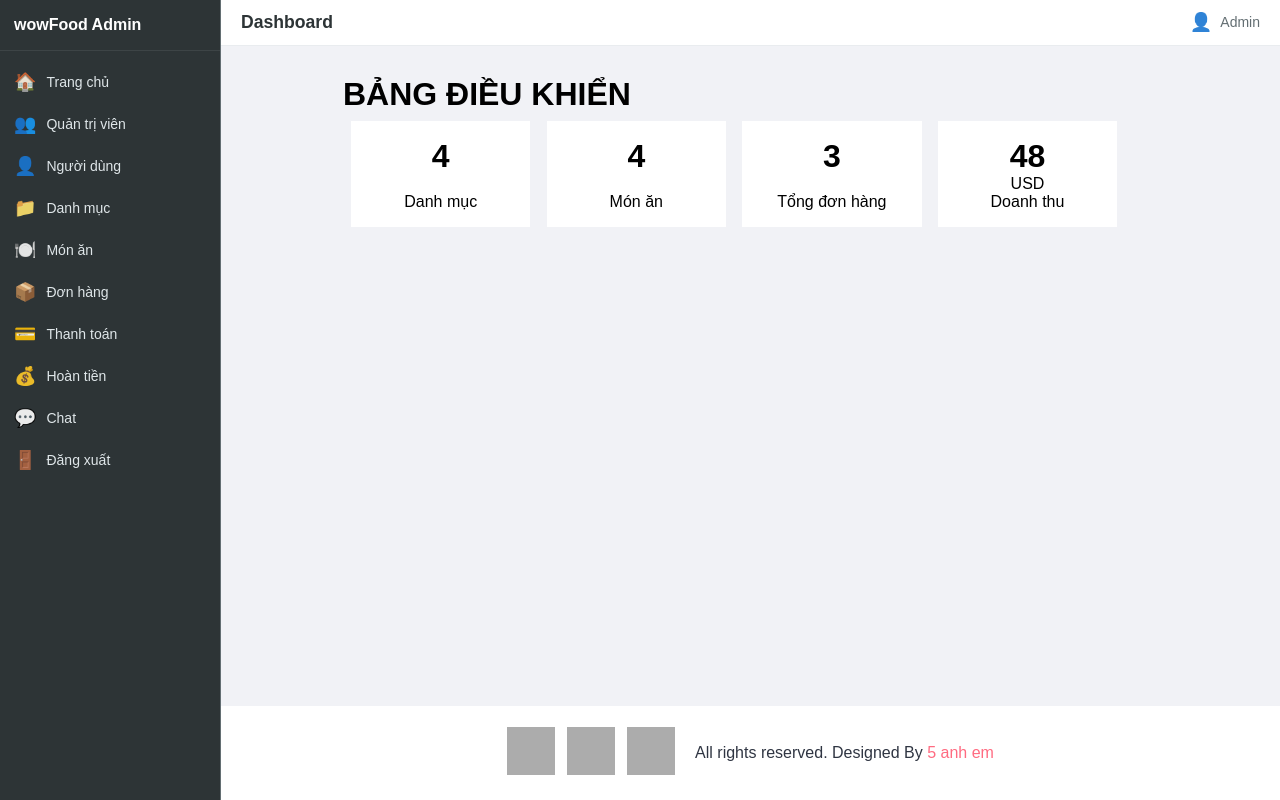
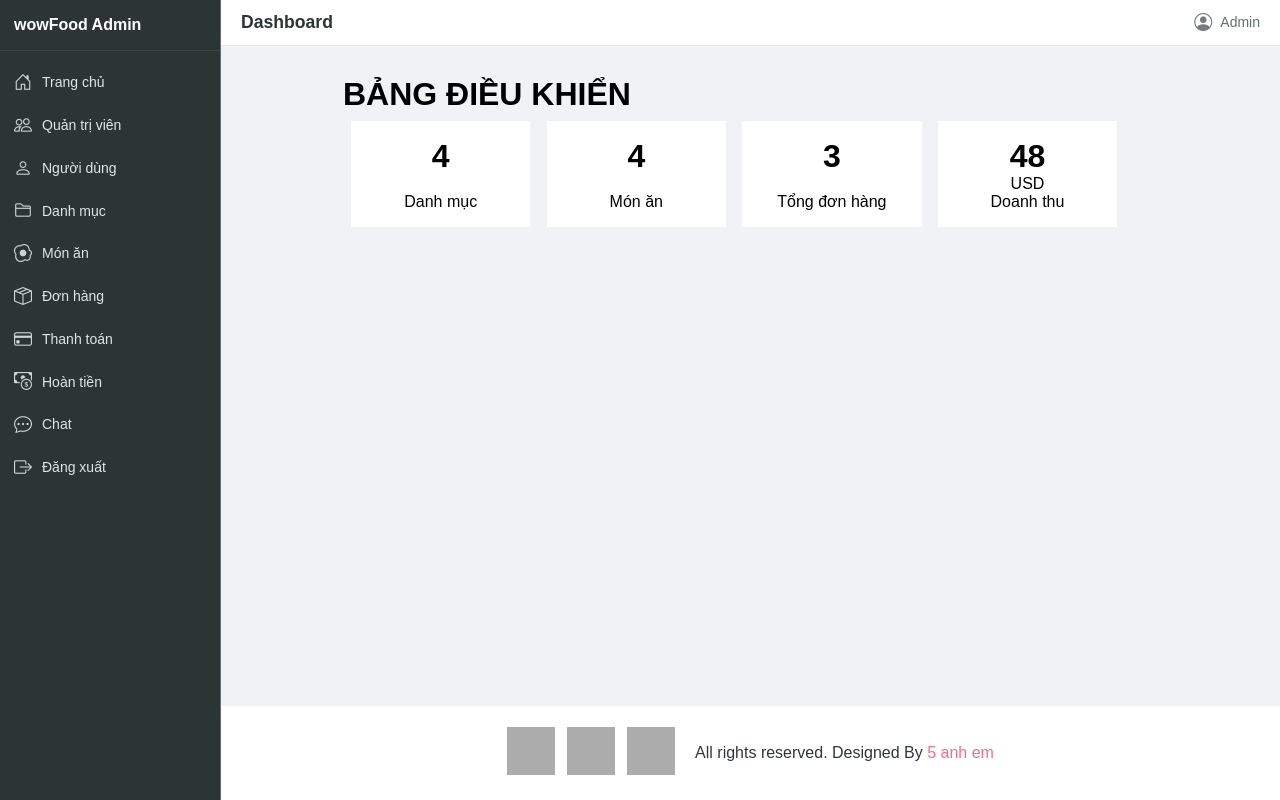
Before and after one commit to cchien59941/wow-food, a PHP site: page /wow-food/admin/index.php in a window 1280 px wide. Run offline with PHP 8.4, Linux system fonts and the light colour scheme; a user stored in the database is signed in; data comes from the database, SQL or seed files in the repository; some libraries are stand-ins or nearby versions; grey boxes are pictures that could not be loaded.

Commit message:
chỉnh sửa menu và thanh toán

```diff
--- a/admin/partials/menu.php
+++ b/admin/partials/menu.php
@@ -6,40 +6,60 @@ require_once __DIR__ . '/login-check.php';
 ?>
 <!DOCTYPE html>
 <html lang="vi">
+
 <head>
     <meta charset="UTF-8">
     <meta name="viewport" content="width=device-width, initial-scale=1.0">
     <title>Admin - wowFood</title>
+    <link rel="stylesheet" href="https://cdn.jsdelivr.net/npm/bootstrap-icons@1.11.3/font/bootstrap-icons.min.css">
     <link rel="stylesheet" href="<?php echo SITEURL; ?>css/admin.css">
 </head>
+
 <body class="admin-body">
     <div class="admin-layout">
         <aside class="admin-sidebar">
             <div class="sidebar-brand">wowFood Admin</div>
             <nav class="sidebar-nav">
                 <ul>
-                <li><a href="index.php"><span class="menu-icon">🏠</span> Trang chủ</a></li>
-                <li><a href="manage-admin.php"><span class="menu-icon">👥</span> Quản trị viên</a></li>
-                <li><a href="#"><span class="menu-icon">👤</span> Người dùng</a></li>
-                <li><a href="manage-category.php"><span class="menu-icon">📁</span> Danh mục</a></li>
-                <li><a href="#"><span class="menu-icon">🍽️</span> Món ăn</a></li>
-                <li><a href="manage-order.php"><span class="menu-icon">📦</span> Đơn hàng</a></li>
-                <li><a href="manage-payment.php"><span class="menu-icon">💳</span> Thanh toán</a></li>
-                <li><a href="refund.php"><span class="menu-icon">💰</span> Hoàn tiền</a></li>
-                <li><a href="#" id="chatLinkAdmin" class="sidebar-link-chat"><span class="menu-icon">💬</span> Chat <span id="chatBadgeAdmin" class="chat-badge" style="display: none;">0</span></a></li>
-                <li><a href="#" onclick="confirmLogout('logout.php'); return false;"><span class="menu-icon">🚪</span> Đăng xuất</a></li>
+                    <li><a href="index.php"><i class="menu-icon bi bi-house-door"></i> Trang chủ</a></li>
+                    <li><a href="manage-admin.php"><i class="menu-icon bi bi-people"></i> Quản trị viên</a></li>
+                    <li><a href="#"><i class="menu-icon bi bi-person"></i> Người dùng</a></li>
+                    <li><a href="manage-category.php"><i class="menu-icon bi bi-folder2"></i> Danh mục</a></li>
+                    <li><a href="#"><i class="menu-icon bi bi-egg-fried"></i> Món ăn</a></li>
+                    <li><a href="manage-order.php"><i class="menu-icon bi bi-box-seam"></i> Đơn hàng</a></li>
+                    <li><a href="manage-payment.php"><i class="menu-icon bi bi-credit-card"></i> Thanh toán</a></li>
+                    <li><a href="refund.php"><i class="menu-icon bi bi-cash-coin"></i> Hoàn tiền</a></li>
+                    <li><a href="#" id="chatLinkAdmin" class="sidebar-link-chat"><i
+                                class="menu-icon bi bi-chat-dots"></i> Chat <span id="chatBadgeAdmin" class="chat-badge"
+                                style="display: none;">0</span></a></li>
+                    <li><a href="#" onclick="confirmLogout('logout.php'); return false;"><i
+                                class="menu-icon bi bi-box-arrow-right"></i> Đăng xuất</a></li>
                 </ul>
             </nav>
         </aside>
         <div class="admin-right">
             <header class="admin-topbar">
                 <div class="topbar-left"><span class="topbar-title">Dashboard</span></div>
-            <div class="topbar-right"><span class="topbar-user"><span class="topbar-user-icon">👤</span> Admin</span></div>
+                <div class="topbar-right"><span class="topbar-user"><i class="topbar-user-icon bi bi-person-circle"></i>
+                        Admin</span></div>
             </header>
             <script>
             function confirmLogout(logoutUrl) {
                 if (typeof Swal !== 'undefined') {
-                Swal.fire({ title: 'Bạn có chắc chắn muốn đăng xuất?', text: 'Bạn sẽ phải đăng nhập lại để tiếp tục sử dụng', icon: 'question', showCancelButton: true, confirmButtonColor: '#3085d6', cancelButtonColor: '#d33', confirmButtonText: 'Đăng xuất', cancelButtonText: 'Hủy' }).then(function(r) { if (r.isConfirmed) window.location.href = logoutUrl; });
-            } else { window.location.href = logoutUrl; }
+                    Swal.fire({
+                        title: 'Bạn có chắc chắn muốn đăng xuất?',
+                        text: 'Bạn sẽ phải đăng nhập lại để tiếp tục sử dụng',
+                        icon: 'question',
+                        showCancelButton: true,
+                        confirmButtonColor: '#3085d6',
+                        cancelButtonColor: '#d33',
+                        confirmButtonText: 'Đăng xuất',
+                        cancelButtonText: 'Hủy'
+                    }).then(function(r) {
+                        if (r.isConfirmed) window.location.href = logoutUrl;
+                    });
+                } else {
+                    window.location.href = logoutUrl;
+                }
             }
             </script>
```
Also changed, not shown: admin/manage-payment.php (+68 -48 lines). Lines whose indentation alone changed are shown as unchanged.
